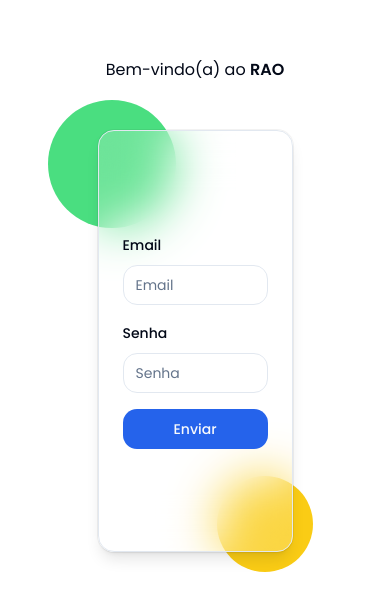
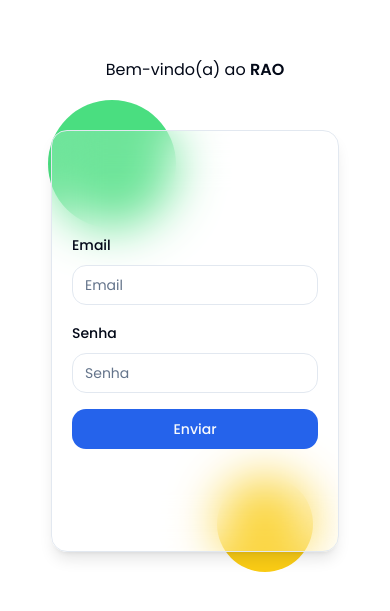
Before and after one commit to luizredig/rao, a Next.js app: page /login in a window 390 px wide. Shown: the part 117-728 px from the top of the page. Built offline with nearby package versions, Linux system fonts and the light colour scheme.

Commit message:
style: update login page layout

```diff
--- a/app/(pages)/login/page.tsx
+++ b/app/(pages)/login/page.tsx
@@ -77,19 +77,19 @@ const Page = () => {
     <>
       <div className="flex h-screen w-full flex-col sm:flex-row">
         {/* Left */}
-        <div className="flex h-full w-full flex-col items-center justify-center gap-12 sm:w-1/2">
+        <div className="flex h-full w-full flex-col items-center justify-center gap-12 md:w-1/2">
           {/* Title */}
-          <p className="sm:text-2xl md:text-3xl">
+          <p className="md:text-3xl">
             Bem-vindo(a) ao <span className="font-semibold">RAO</span>
           </p>
 
-          <div className="relative flex h-1/2 w-1/2">
+          <div className="relative flex h-1/2 w-1/2 items-center justify-center">
             {/* Green circle */}
             <div className="absolute left-[-50px] top-[-30px] h-32 w-32 rounded-full bg-green-400"></div>
 
             {/* Form */}
-            <Card className="absolute z-[1] flex h-full w-full items-center justify-center bg-white/20 shadow-lg ring-1 ring-black/5 backdrop-blur-xl">
-              <CardContent className="p-6">
+            <Card className="absolute z-[1] flex h-full w-full min-w-72 items-center justify-center bg-white/20 shadow-lg backdrop-blur-xl">
+              <CardContent className="p-5">
                 <div className="flex w-full items-center justify-center">
                   <Form {...form}>
                     <form
@@ -152,7 +152,7 @@ const Page = () => {
         </div>
 
         {/* Right */}
-        <div className="hidden items-center justify-center bg-primary sm:flex sm:w-1/2">
+        <div className="hidden items-center justify-center bg-primary sm:w-1/2 md:flex">
           <Image
             src={"/undraw_learning_re_32qv.svg"}
             alt="Image"
```
